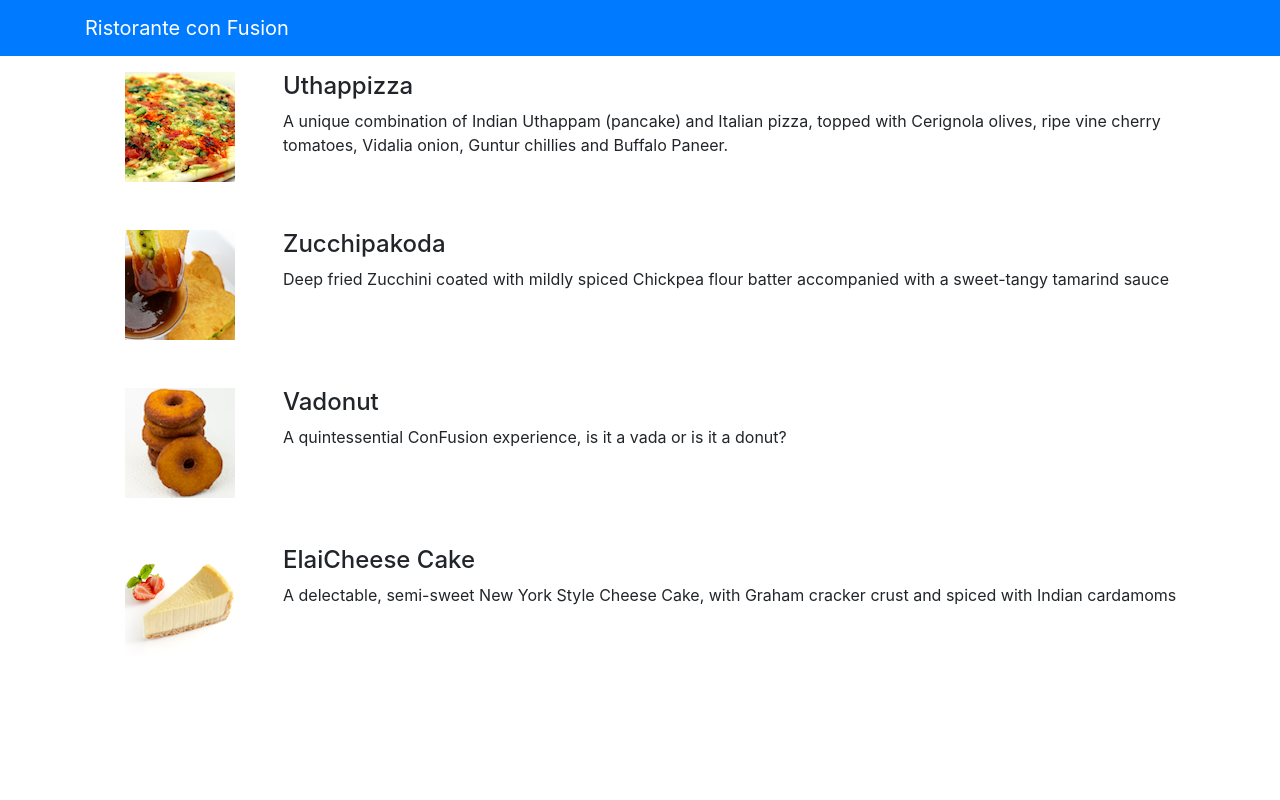
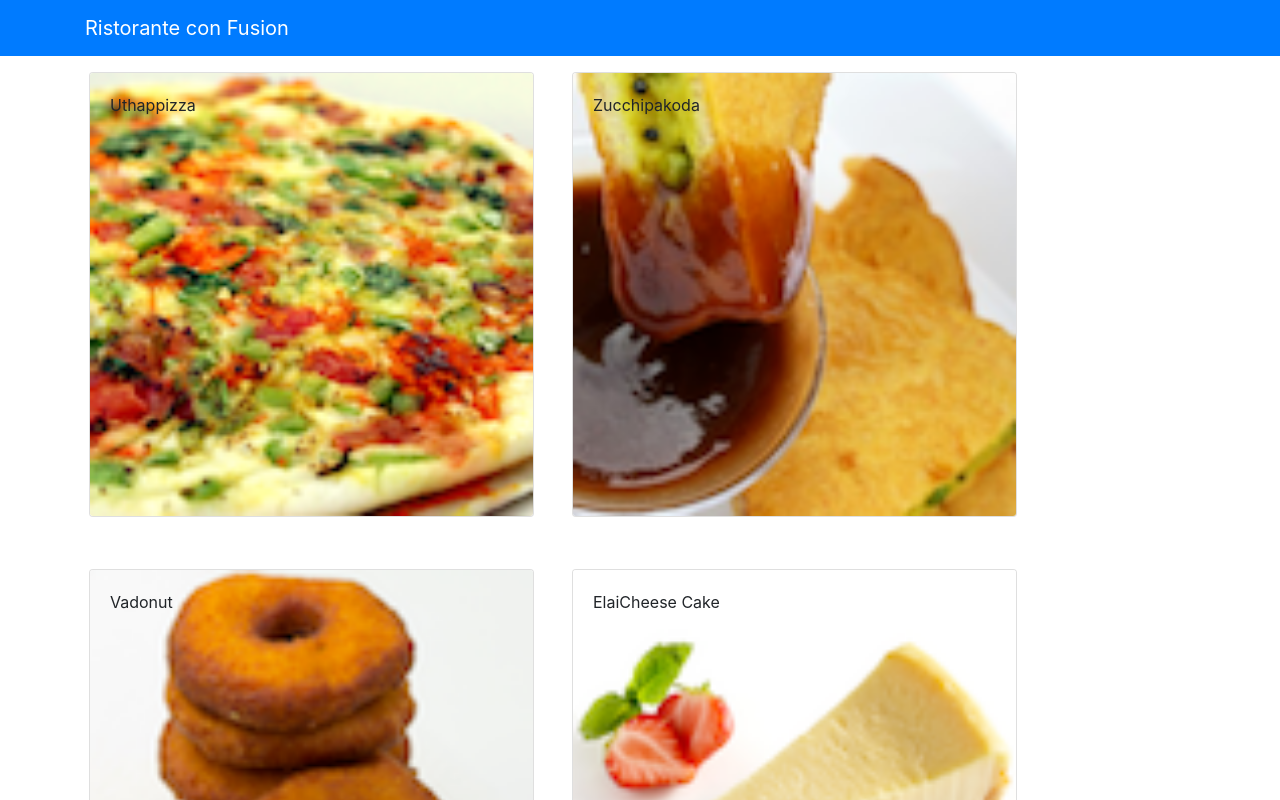
Before and after one commit to srjshrivastav/Coursera-Full-Stack-Specialization, a React (Create React App) app in the folder React/: page / in a window 1280 px wide. Shown: the top 800 px of the page. Built offline with nearby package versions, Linux system fonts and the light colour scheme.

Commit message:
remove media and card

```diff
--- a/React/src/components/menu.js
+++ b/React/src/components/menu.js
@@ -1,29 +1,24 @@
 import React from "react";
-import { Media } from "reactstrap";
+import { Card, CardImg, CardImgOverlay, CardTitle } from "reactstrap";
 
 class Menu extends React.Component {
   render() {
     const menu = this.props.dishes.map((dish) => {
       return (
-        <div key={dish.id} className="col-12 mt-5">
-          <Media tag="li">
-            <Media left middle>
-              <Media object src={dish.image} alt={dish.name} />
-            </Media>
-            <Media body className="ml-5">
-              <Media heading>{dish.name}</Media>
-              <p>{dish.description}</p>
-            </Media>
-          </Media>
+        <div key={dish.id} className="col-12 col-md-5 m-1 mt-5">
+          <Card>
+            <CardImg width="100%" src={dish.image} alt={dish.name} />
+            <CardImgOverlay>
+              <CardTitle heading="true">{dish.name}</CardTitle>
+            </CardImgOverlay>
+          </Card>
         </div>
       );
     });
 
     return (
       <div className="container mt-4">
-        <div className="row">
-          <Media list>{menu}</Media>
-        </div>
+        <div className="row">{menu}</div>
       </div>
     );
   }
```
